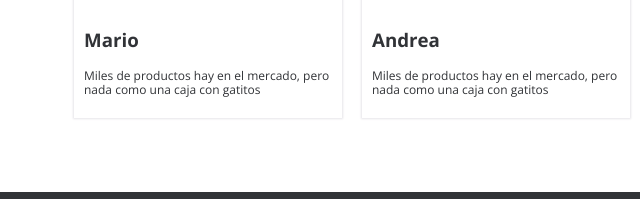
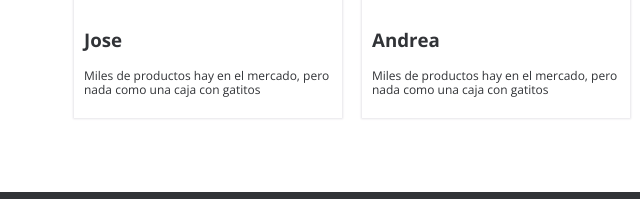
Before and after one commit to cesarrincon86/Digital_product, a plain HTML site: page index.html in a window 1280 px wide. Shown: the part 1830-2029 px from the top of the page, 0-640 px from the left. Drawn offline with nearby package versions, Linux system fonts and the light colour scheme.

Commit message:
Update index.html

```diff
--- a/index.html
+++ b/index.html
@@ -93,7 +93,7 @@
         <div class="content_mention">
           <img src="images/p1.png" alt="">
           <div class="text">
-            <h3>Mario</h3>
+            <h3>Jose</h3>
             <p>Miles de productos hay en el mercado, pero nada como una caja con gatitos</p>
           </div>
         </div>
```
